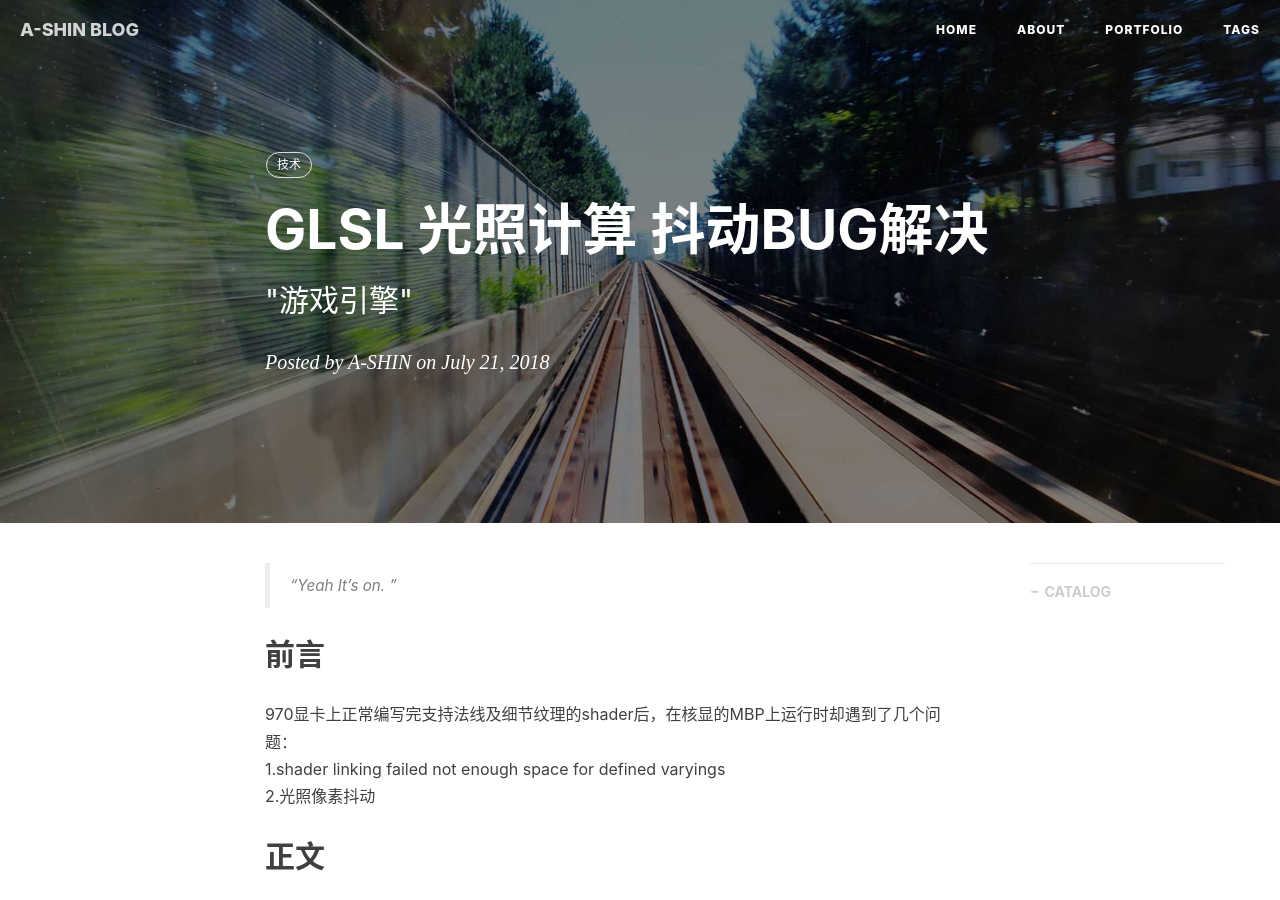
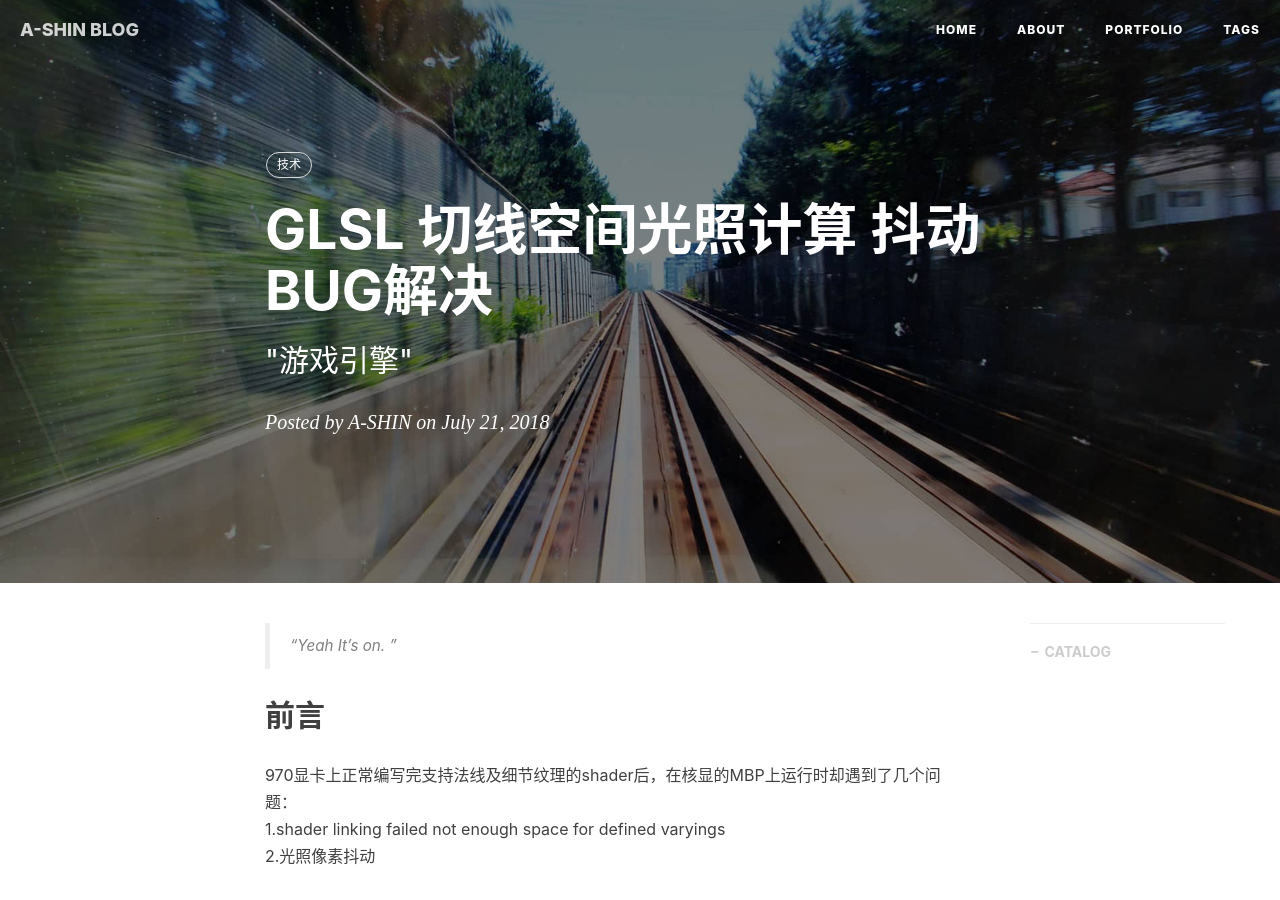
Before and after one commit to huangx916/huangx916.github.io, a Jekyll site: the page built from _posts/2018-07-21-glslShake.markdown, in a window 1280 px wide and 900 px high. Built offline with Jekyll 4.4.1, drawn with Linux system fonts in a browser that asks for light colours; nearby versions of some CDN libraries; comment, search, counter and statistics services are not loaded.

Commit message:
glsl shake

```diff
--- a/_posts/2018-07-21-glslShake.markdown
+++ b/_posts/2018-07-21-glslShake.markdown
@@ -1,6 +1,6 @@
 ---
 layout:     post
-title:      "GLSL 光照计算 抖动BUG解决"
+title:      "GLSL 切线空间光照计算 抖动BUG解决"
 subtitle:   " \"游戏引擎\""
 date:       2018-07-21 16:38:00
 author:     "A-SHIN"
```
